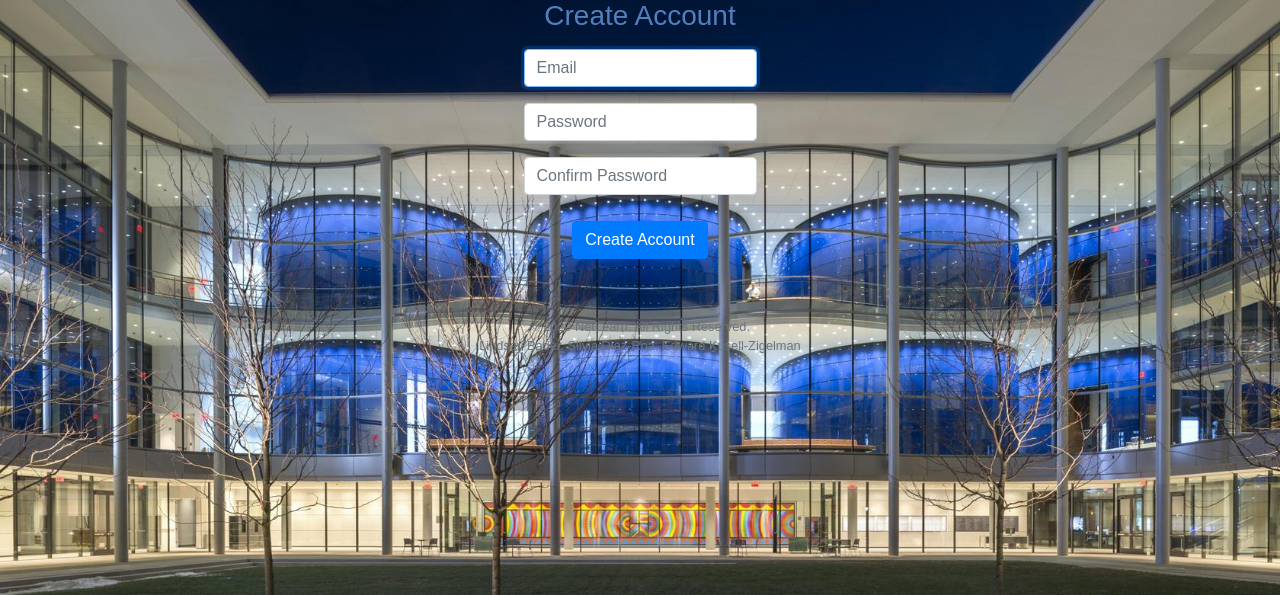
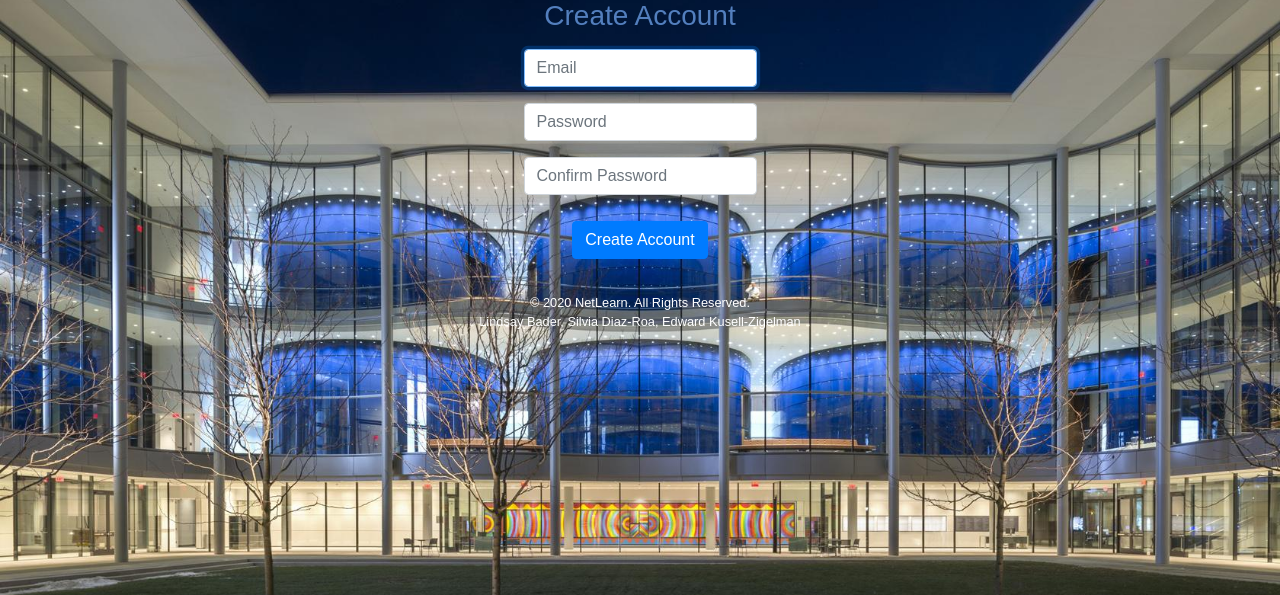
Before and after one commit to sdiazroa/netlearn, a Flask app: page /create_account in a window 1280 px wide. Shown: the part 125-720 px from the top of the page. Run offline with Flask 2, Linux system fonts and the light colour scheme; some libraries are stand-ins or nearby versions.

Commit message:
ed final code changes

```diff
--- a/templates/SOM_network.html
+++ b/templates/SOM_network.html
@@ -32,5 +32,11 @@
                         {% endfor %}
                     </tbody>
                 </table>
+                <br><br>
+                <footer class="small text-center text-muted">
+                    &#169; 2020 NetLearn. All Rights Reserved.
+                    <br>
+                    Lindsay Bader, Silvia Diaz-Roa, Edward Kusell-Zigelman
+                </footer>
 
 {% endblock %}
--- a/templates/add_info.html
+++ b/templates/add_info.html
@@ -28,5 +28,11 @@
                 </form>
                 <br>
             </div>
+            <br><br>
+            <footer class="small text-center text-muted">
+                &#169; 2020 NetLearn. All Rights Reserved.
+                <br>
+                Lindsay Bader, Silvia Diaz-Roa, Edward Kusell-Zigelman
+            </footer>
 
 {% endblock %}
--- a/templates/create_account.html
+++ b/templates/create_account.html
@@ -27,4 +27,10 @@
         </div>
         <button class="btn btn-primary" type="submit">Create Account</button>
     </form>
+    <br>
+    <footer class="small text-center text-white">
+        &#169; 2020 NetLearn. All Rights Reserved.
+        <br>
+        Lindsay Bader, Silvia Diaz-Roa, Edward Kusell-Zigelman
+    </footer>
 {% endblock %}
--- a/templates/layout.html
+++ b/templates/layout.html
@@ -63,13 +63,6 @@
         <main class="container p-5">
             {% block main %}{% endblock %}
         </main>
-
-        <footer class="small text-center text-muted">
-            &#169; 2020 NetLearn. All Rights Reserved.
-            <br>
-            Lindsay Bader, Silvia Diaz-Roa, Edward Kusell-Zigelman
-        </footer>
-
     </body>
 
 </html>
--- a/templates/login.html
+++ b/templates/login.html
@@ -23,4 +23,10 @@
         </div>
         <button class="btn btn-primary" type="submit">Log In</button>
     </form>
+    <br>
+    <footer class="small text-center text-white">
+        &#169; 2020 NetLearn. All Rights Reserved.
+        <br>
+        Lindsay Bader, Silvia Diaz-Roa, Edward Kusell-Zigelman
+    </footer>
 {% endblock %}
--- a/templates/quiz.html
+++ b/templates/quiz.html
@@ -42,6 +42,12 @@
                     </tbody>
                 </table>
         </div>
+        <br><br>
+        <footer class="small text-center text-muted">
+            &#169; 2020 NetLearn. All Rights Reserved.
+            <br>
+            Lindsay Bader, Silvia Diaz-Roa, Edward Kusell-Zigelman
+        </footer>
 
         <script>
 
```
Also changed, not shown: templates/apology.html (+6 -1 lines).
